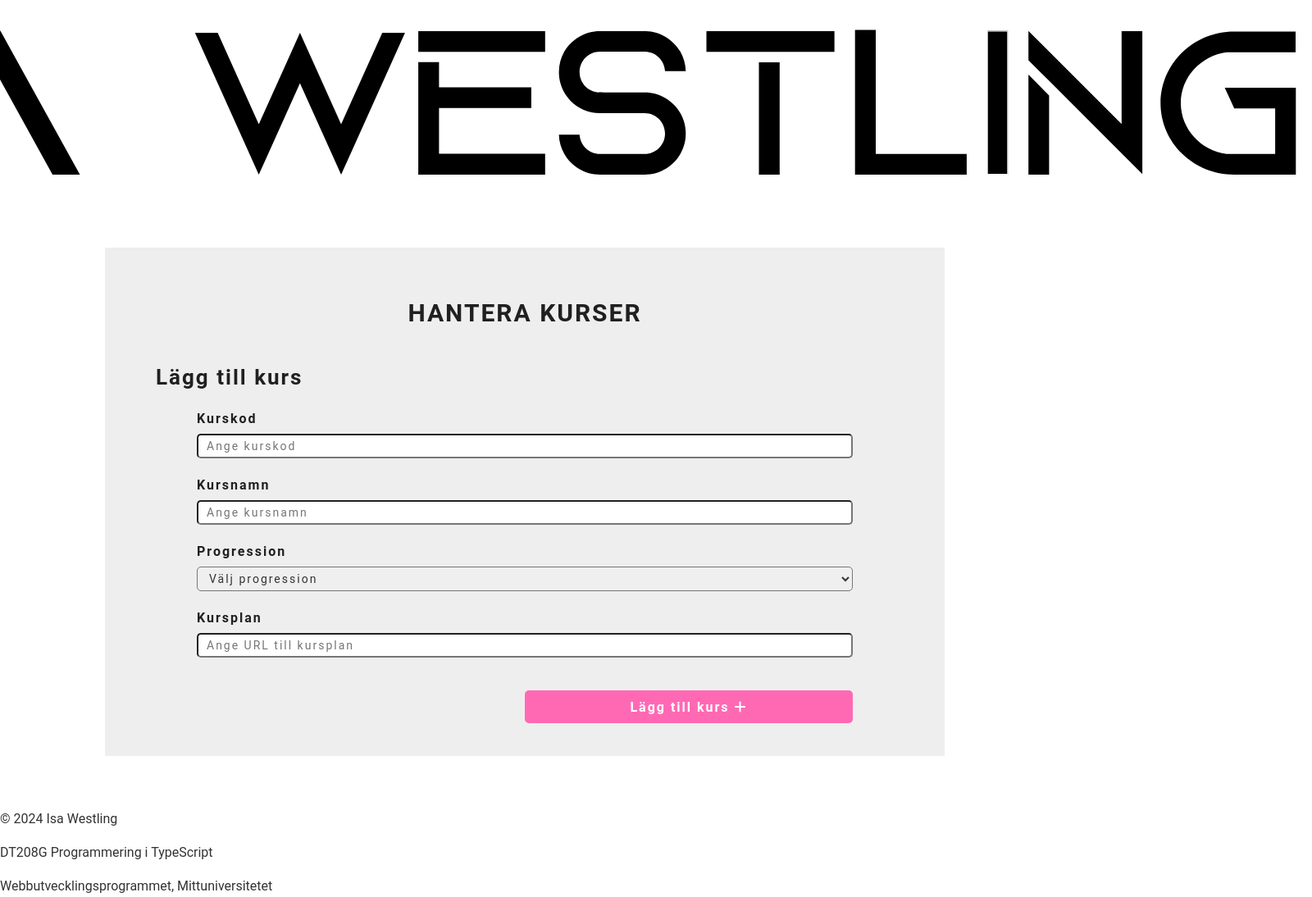
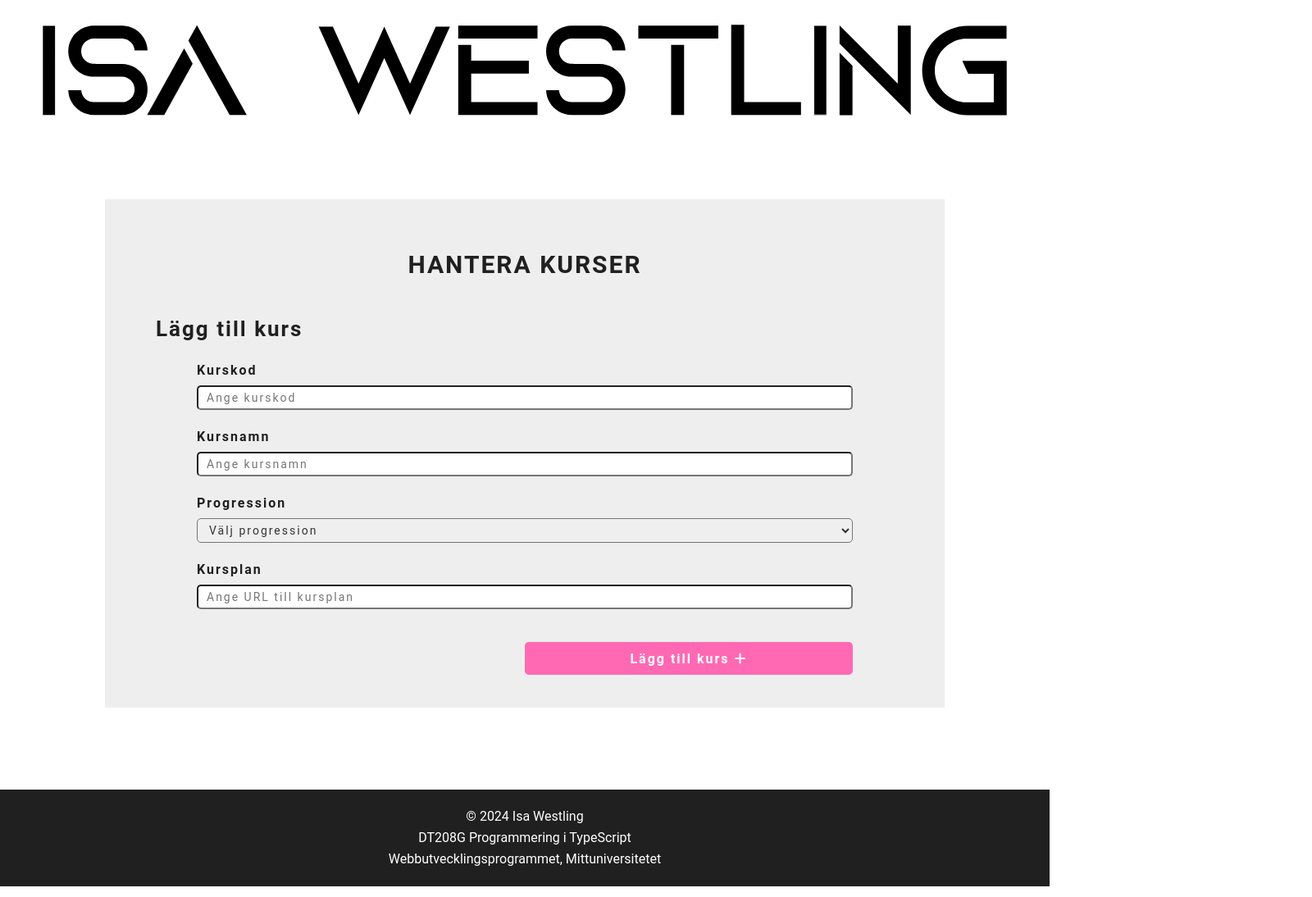
Before and after one commit to iswe2301/typescript-moment1.2, a website built with Parcel: page src/index.html in a window 1280 px wide. Shown: the whole page at 82% size, 1600 px wide, since content can reach past the window. Built offline with nearby package versions, Linux system fonts and the light colour scheme.

Commit message:
Skapat styling för header, logotyp och footer.

```diff
--- a/src/scss/layout.scss
+++ b/src/scss/layout.scss
@@ -59,6 +59,37 @@ table {
   width: 100%;
 }
 
+// Header
+header {
+  display: flex;
+  flex-direction: column;
+  justify-content: center;
+  align-items: center;
+  padding: 2rem;
+
+  img {
+    width: 100%;
+    height: auto;
+    max-width: 1200px;
+  }
+}
+
+// Footer
+footer {
+  width: 100%;
+  height: auto;
+  padding: 2rem 1rem;
+  margin: 10rem 0 0 0;
+  background-color: abstracts.$primary-color;
+  color: abstracts.$light-text-color;
+  text-align: center;
+
+  p {
+    margin: 0;
+    max-width: none;
+  }
+}
+
 // Styling vid enheter mindre än 600px bredd
 @media (max-width: 600px) {
   main {
```
